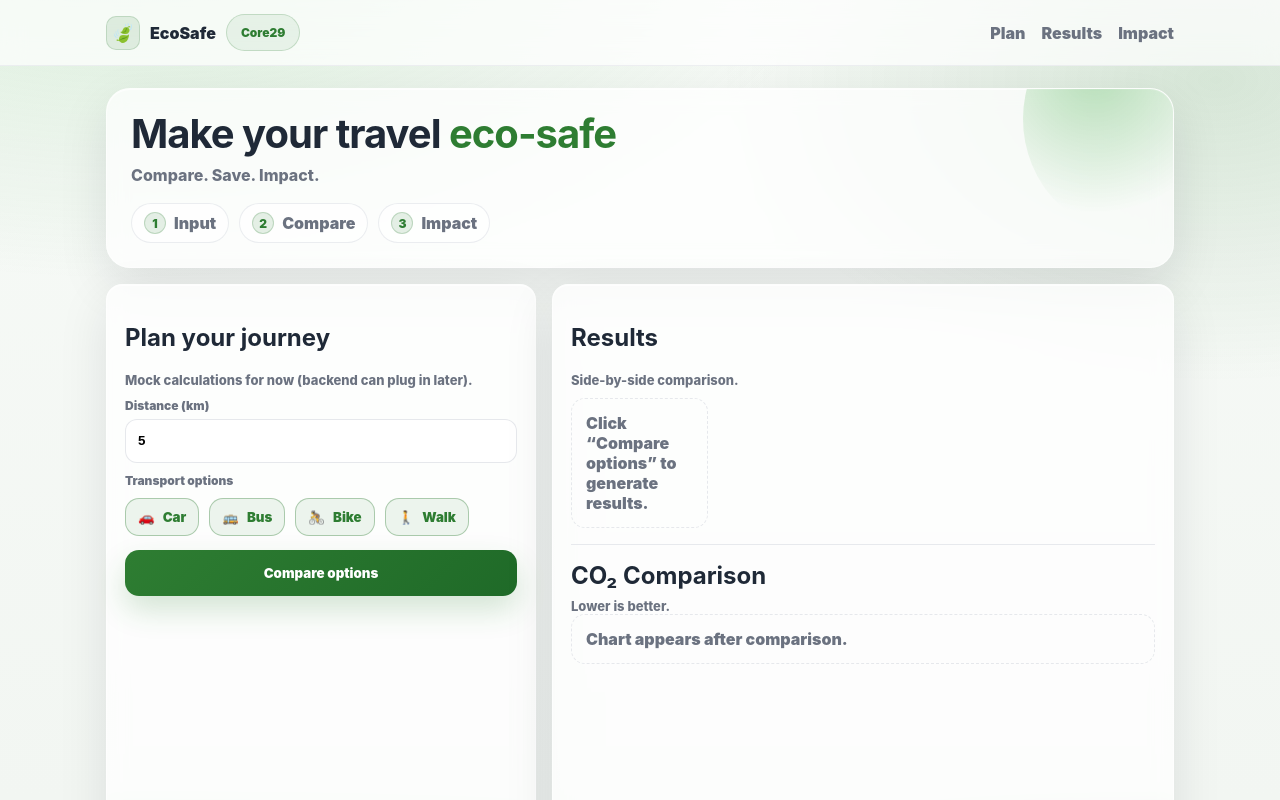
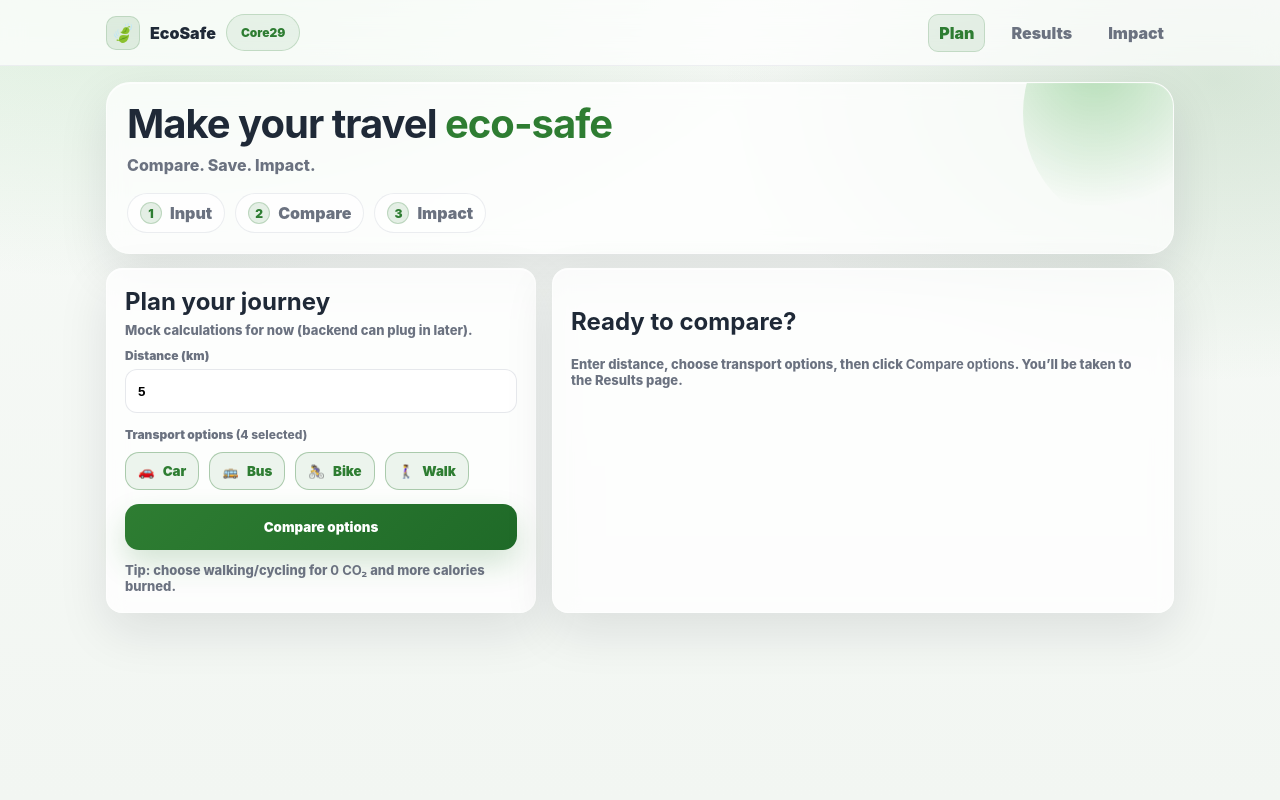
Before and after one commit to 0UMI0/rguhack-famers, a React (Vite) app in the folder ecosafe-react/: page /plan in a window 1280 px wide. Shown: the top 800 px of the page. Built offline with nearby package versions, Linux system fonts and the light colour scheme.

Commit message:
Different page changes

```diff
--- a/ecosafe-react/src/App.css
+++ b/ecosafe-react/src/App.css
@@ -36,6 +36,8 @@
   font-weight:900;
 }
 
+.brandName{ font-weight: 900; }
+
 .leaf{
   width:34px;
   height:34px;
@@ -63,20 +65,41 @@
   text-decoration:none;
   font-weight:900;
   margin-left:16px;
-  transition: color .15s ease;
+  transition: color .15s ease, background .15s ease;
+  padding:8px 10px;
+  border-radius:10px;
 }
 
 .nav a:hover{
   color:var(--text);
+  background: rgba(17,24,39,.04);
+}
+
+.nav a.active{
+  color: var(--green);
+  background: rgba(46,125,50,.10);
+  border: 1px solid rgba(46,125,50,.18);
 }
 
 /* Layout */
 .wrap{
   max-width:1100px;
-  margin:22px auto;
+  margin:16px auto;
   padding:0 16px;
   display:grid;
-  gap:16px;
+  gap:14px;
+}
+
+/* Page head */
+.pageHead{
+  border:1px solid rgba(255,255,255,.55);
+  background: rgba(255,255,255,.72);
+  border-radius:18px;
+  padding:16px 18px;
+  box-shadow:
+    0 18px 50px rgba(17,24,39,.08),
+    0 1px 0 rgba(255,255,255,.7) inset;
+  backdrop-filter: blur(10px);
 }
 
 /* Hero */
@@ -84,7 +107,7 @@
   border:1px solid rgba(255,255,255,.55);
   background: rgba(255,255,255,.72);
   border-radius:24px;
-  padding:24px;
+  padding:20px;
   box-shadow:
     0 18px 50px rgba(17,24,39,.10),
     0 1px 0 rgba(255,255,255,.7) inset;
@@ -110,9 +133,7 @@
   line-height:1.05;
 }
 
-.hero h1 span{
-  color:var(--green);
-}
+.hero h1 span{ color:var(--green); }
 
 .hero p{
   margin:10px 0 0;
@@ -203,6 +224,13 @@
   box-shadow: 0 0 0 4px rgba(46,125,50,.12);
 }
 
+/* Sticky Plan card (fixes huge empty block feeling) */
+.planCard{
+  position: sticky;
+  top: 92px;
+  align-self: start;
+}
+
 /* Chips */
 .modes{
   display:flex;
@@ -261,6 +289,11 @@
   transform: translateY(0px);
 }
 
+.footerRow{
+  display:flex;
+  justify-content:flex-end;
+}
+
 /* Results Cards */
 .cards{
   display:grid;
@@ -273,7 +306,7 @@
   border-radius:16px;
   border:1px solid rgba(229,231,235,.95);
   background:#fff;
-  padding:14px;
+  padding:16px;
   min-height:155px;
   transition: transform .18s ease, box-shadow .18s ease, border-color .18s ease;
 }
@@ -294,6 +327,11 @@
   align-items:center;
 }
 
+.modeName{
+  font-weight: 900;
+  font-size: 15px;
+}
+
 .pillMini{
   padding:6px 10px;
   border-radius:999px;
@@ -311,6 +349,7 @@
   font-weight:900;
   margin-top:10px;
   font-size:13px;
+  padding-top:2px;
 }
 
 .kpi span:last-child{
@@ -325,6 +364,10 @@
 
 .chartWrap{
   height:260px;
+  padding: 12px;
+  border-radius: 16px;
+  border: 1px solid rgba(229,231,235,.95);
+  background: rgba(255,255,255,.70);
 }
 
 .empty,.emptyChart{
@@ -367,13 +410,9 @@
   color:var(--muted);
 }
 
-.impactRow:last-child{
-  border-bottom:none;
-}
+.impactRow:last-child{ border-bottom:none; }
 
-.impactRow b{
-  color:var(--text);
-}
+.impactRow b{ color:var(--text); }
 
 .rec{
   margin-top:12px;
@@ -424,19 +463,12 @@
   font-weight:900;
 }
 
-.center{
-  text-align:center;
-}
+.center{ text-align:center; }
 
 /* Responsive */
 @media (max-width: 980px){
-  .grid{
-    grid-template-columns:1fr;
-  }
-  .cards{
-    grid-template-columns:1fr 1fr;
-  }
-  .impactGrid{
-    grid-template-columns:1fr;
-  }
+  .grid{ grid-template-columns:1fr; }
+  .planCard{ position: static; }
+  .cards{ grid-template-columns:1fr 1fr; }
+  .impactGrid{ grid-template-columns:1fr; }
 }
--- a/ecosafe-react/src/App.jsx
+++ b/ecosafe-react/src/App.jsx
@@ -1,4 +1,5 @@
-import { useMemo, useState } from "react";
+import { useMemo, useState, useEffect } from "react";
+import { Routes, Route, Navigate, useLocation } from "react-router-dom";
 import "./App.css";
 
 import {
@@ -8,14 +9,12 @@ import {
   LinearScale,
   Tooltip,
 } from "chart.js";
-
 ChartJS.register(BarElement, CategoryScale, LinearScale, Tooltip);
 
 import Navbar from "./components/Navbar";
-import Hero from "./components/Hero";
-import JourneyForm from "./components/JourneyForm";
-import Results from "./components/Results";
-import Impact from "./components/Impact";
+import PlanPage from "./pages/PlanPage";
+import ResultsPage from "./pages/ResultsPage";
+import ImpactPage from "./pages/ImpactPage";
 
 const SPEED = { car: 40, bus: 30, bike: 15, walk: 5 }; // km/h
 const CO2 = { car: 0.12, bus: 0.08, bike: 0.0, walk: 0.0 }; // kg/km
@@ -24,7 +23,16 @@ const KCAL = { car: 0, bus: 0, bike: 30, walk: 50 }; // kcal/km
 const LABEL = { car: "Car", bus: "Bus", bike: "Bike", walk: "Walk" };
 const clamp = (n, min, max) => Math.max(min, Math.min(max, n));
 
+function ScrollToTop() {
+  const { pathname } = useLocation();
+  useEffect(() => {
+    window.scrollTo({ top: 0, behavior: "smooth" });
+  }, [pathname]);
+  return null;
+}
+
 export default function App() {
+  // Shared app state
   const [distance, setDistance] = useState("5");
   const [modes, setModes] = useState({ car: true, bus: true, bike: true, walk: true });
   const [results, setResults] = useState([]);
@@ -36,10 +44,10 @@ export default function App() {
 
   const toggleMode = (m) => setModes((p) => ({ ...p, [m]: !p[m] }));
 
-  const onCompare = () => {
+  const computeResults = () => {
     const km = parseFloat(distance);
-    if (!km || km <= 0) return alert("Enter a distance in km (e.g. 5).");
-    if (selectedModes.length === 0) return alert("Select at least one option.");
+    if (!km || km <= 0) return { ok: false, msg: "Enter a distance in km (e.g. 5)." };
+    if (selectedModes.length === 0) return { ok: false, msg: "Select at least one option." };
 
     const next = selectedModes.map((mode) => {
       const timeMin = (km / SPEED[mode]) * 60;
@@ -52,6 +60,7 @@ export default function App() {
     });
 
     setResults(next);
+    return { ok: true };
   };
 
   const best = useMemo(() => {
@@ -91,19 +100,42 @@ export default function App() {
   return (
     <>
       <Navbar />
+      <ScrollToTop />
+
       <main className="wrap">
-        <Hero />
-        <section className="grid">
-          <JourneyForm
-            distance={distance}
-            setDistance={setDistance}
-            modes={modes}
-            toggleMode={toggleMode}
-            onCompare={onCompare}
+        <Routes>
+          <Route path="/" element={<Navigate to="/plan" replace />} />
+
+          <Route
+            path="/plan"
+            element={
+              <PlanPage
+                distance={distance}
+                setDistance={setDistance}
+                modes={modes}
+                toggleMode={toggleMode}
+                computeResults={computeResults}
+              />
+            }
           />
-          <Results results={results} best={best} />
-        </section>
-        <Impact impact={impact} />
+
+          <Route
+            path="/results"
+            element={
+              <ResultsPage
+                results={results}
+                best={best}
+              />
+            }
+          />
+
+          <Route
+            path="/impact"
+            element={<ImpactPage impact={impact} />}
+          />
+
+          <Route path="*" element={<Navigate to="/plan" replace />} />
+        </Routes>
       </main>
     </>
   );
--- a/ecosafe-react/src/components/JourneyForm.jsx
+++ b/ecosafe-react/src/components/JourneyForm.jsx
@@ -1,58 +1,85 @@
 import { motion } from "framer-motion";
 
-const LABEL = { car: "Car", bus: "Bus", bike: "Bike", walk: "Walk" };
-const EMOJI = { car: "🚗", bus: "🚌", bike: "🚴", walk: "🚶" };
+const MODE_META = {
+  car: { label: "Car", emoji: "🚗" },
+  bus: { label: "Bus", emoji: "🚌" },
+  bike: { label: "Bike", emoji: "🚴‍♀️" },
+  walk: { label: "Walk", emoji: "🚶‍♀️" },
+};
 
-export default function JourneyForm({ distance, setDistance, modes, toggleMode, onCompare }) {
+export default function JourneyForm({
+  distance,
+  setDistance,
+  modes,
+  toggleMode,
+  onCompare,
+}) {
+  const selectedCount = Object.values(modes).filter(Boolean).length;
+
+  const handleDistanceChange = (e) => {
+    // Allow only digits + decimal point
+    const v = e.target.value.replace(/[^0-9.]/g, "");
+    // Prevent multiple dots
+    const cleaned = v.split(".").slice(0, 2).join(".");
+    setDistance(cleaned);
+  };
+
   return (
-    <motion.div
-      className="card"
+    <motion.section
+      className="card planCard"
       id="plan"
-      initial={{ opacity: 0, y: 18 }}
+      initial={{ opacity: 0, y: 14 }}
       animate={{ opacity: 1, y: 0 }}
-      transition={{ duration: 0.5, ease: "easeOut", delay: 0.05 }}
+      transition={{ duration: 0.35, ease: "easeOut" }}
     >
-      <h2>Plan your journey</h2>
+      <h2 style={{ margin: 0 }}>Plan your journey</h2>
       <div className="sub">Mock calculations for now (backend can plug in later).</div>
 
-      <label className="lbl">Distance (km)</label>
+      <label className="lbl" htmlFor="distance">
+        Distance (km)
+      </label>
       <input
+        id="distance"
         className="input"
-        type="number"
-        min="0"
-        step="0.1"
+        inputMode="decimal"
+        placeholder="e.g. 5"
         value={distance}
-        onChange={(e) => setDistance(e.target.value)}
-        placeholder="e.g. 5"
+        onChange={handleDistanceChange}
       />
 
-      <label className="lbl">Transport options</label>
-      <div className="modes">
-        {["car", "bus", "bike", "walk"].map((m) => (
-          <motion.button
-            key={m}
-            type="button"
-            className={`chip ${modes[m] ? "active" : ""}`}
-            onClick={() => toggleMode(m)}
-            whileHover={{ y: -2 }}
-            whileTap={{ scale: 0.98 }}
-            transition={{ type: "spring", stiffness: 500, damping: 30 }}
-          >
-            <span className="ico">{EMOJI[m]}</span>
-            {LABEL[m]}
-          </motion.button>
-        ))}
+      <div className="lbl" style={{ marginTop: 14 }}>
+        Transport options{" "}
+        <span style={{ color: "var(--muted)", fontWeight: 800 }}>
+          ({selectedCount} selected)
+        </span>
       </div>
 
-      <motion.button
-        className="btn"
-        onClick={onCompare}
-        whileHover={{ y: -2 }}
-        whileTap={{ scale: 0.98 }}
-        transition={{ type: "spring", stiffness: 400, damping: 28 }}
-      >
+      <div className="modes" role="group" aria-label="Transport modes">
+        {Object.keys(MODE_META).map((key) => {
+          const active = !!modes[key];
+          return (
+            <button
+              key={key}
+              type="button"
+              className={`chip ${active ? "active" : ""}`}
+              onClick={() => toggleMode(key)}
+              aria-pressed={active}
+              title={MODE_META[key].label}
+            >
+              <span aria-hidden="true">{MODE_META[key].emoji}</span>
+              <span>{MODE_META[key].label}</span>
+            </button>
+          );
+        })}
+      </div>
+
+      <button type="button" className="btn" onClick={onCompare}>
         Compare options
-      </motion.button>
-    </motion.div>
+      </button>
+
+      <div className="sub" style={{ marginTop: 12 }}>
+        Tip: choose walking/cycling for <b>0 CO₂</b> and more calories burned.
+      </div>
+    </motion.section>
   );
 }
--- a/ecosafe-react/src/components/Navbar.jsx
+++ b/ecosafe-react/src/components/Navbar.jsx
@@ -1,3 +1,5 @@
+import { NavLink } from "react-router-dom";
+
 export default function Navbar() {
   return (
     <header className="header">
@@ -7,10 +9,17 @@ export default function Navbar() {
           <div className="brandName">EcoSafe</div>
           <div className="pill">Core29</div>
         </div>
+
         <nav className="nav">
-            <a href="#plan">Plan</a>
-            <a href="#results">Results</a>
-            <a href="#impact">Impact</a>
+          <NavLink to="/plan" className={({ isActive }) => (isActive ? "active" : "")}>
+            Plan
+          </NavLink>
+          <NavLink to="/results" className={({ isActive }) => (isActive ? "active" : "")}>
+            Results
+          </NavLink>
+          <NavLink to="/impact" className={({ isActive }) => (isActive ? "active" : "")}>
+            Impact
+          </NavLink>
         </nav>
       </div>
     </header>
--- a/ecosafe-react/src/pages/ImpactPage.jsx
+++ b/ecosafe-react/src/pages/ImpactPage.jsx
@@ -0,0 +1,14 @@
+import Impact from "../components/Impact";
+
+export default function ImpactPage({ impact }) {
+  return (
+    <>
+      <div className="pageHead">
+        <h1>Impact</h1>
+        <p className="sub">Your CO₂ savings, health benefit, and score.</p>
+      </div>
+
+      <Impact impact={impact} />
+    </>
+  );
+}
--- a/ecosafe-react/src/pages/PlanPage.jsx
+++ b/ecosafe-react/src/pages/PlanPage.jsx
@@ -0,0 +1,35 @@
+import { useNavigate } from "react-router-dom";
+import Hero from "../components/Hero";
+import JourneyForm from "../components/JourneyForm";
+
+export default function PlanPage({ distance, setDistance, modes, toggleMode, computeResults }) {
+  const navigate = useNavigate();
+
+  const onCompare = () => {
+    const res = computeResults();
+    if (!res.ok) return alert(res.msg);
+    navigate("/results");
+  };
+
+  return (
+    <>
+      <Hero />
+      <section className="grid">
+        <JourneyForm
+          distance={distance}
+          setDistance={setDistance}
+          modes={modes}
+          toggleMode={toggleMode}
+          onCompare={onCompare}
+        />
+        <div className="card resultsHint">
+          <h2>Ready to compare?</h2>
+          <div className="sub">
+            Enter distance, choose transport options, then click <b>Compare options</b>.
+            You’ll be taken to the Results page.
+          </div>
+        </div>
+      </section>
+    </>
+  );
+}
--- /dev/null
+++ b/ecosafe-react/src/pages/ResultsPage.jsx
@@ -0,0 +1,23 @@
+import { useNavigate } from "react-router-dom";
+import Results from "../components/Results";
+
+export default function ResultsPage({ results, best }) {
+  const navigate = useNavigate();
+
+  return (
+    <>
+      <div className="pageHead">
+        <h1>Results</h1>
+        <p className="sub">Side-by-side comparison and CO₂ chart.</p>
+      </div>
+
+      <Results results={results} best={best} />
+
+      <div className="footerRow">
+        <button className="btn" onClick={() => navigate("/impact")}>
+          View impact →
+        </button>
+      </div>
+    </>
+  );
+}
```
Also changed, not shown: ecosafe-react/src/index.css (+8 -12 lines), ecosafe-react/src/pages/ResultPage.jsx (deleted). Lines whose indentation alone changed are shown as unchanged.
